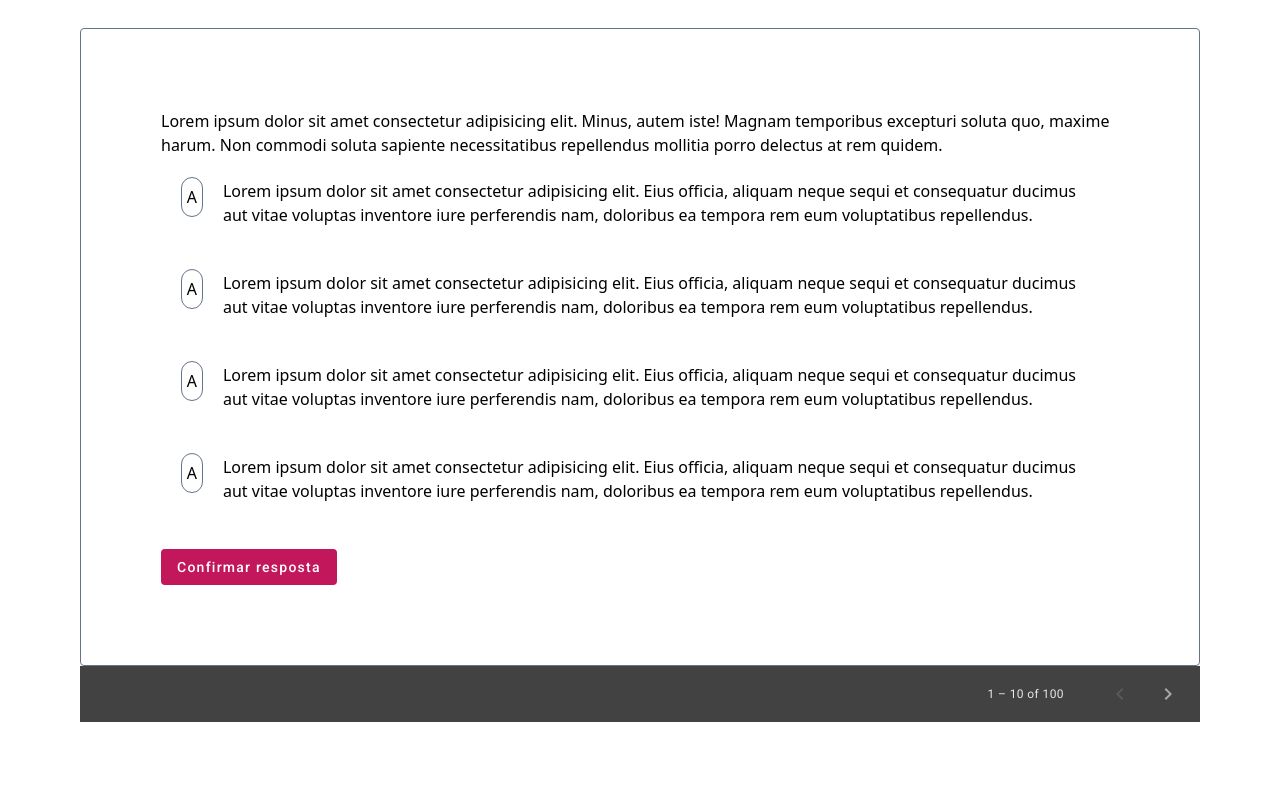
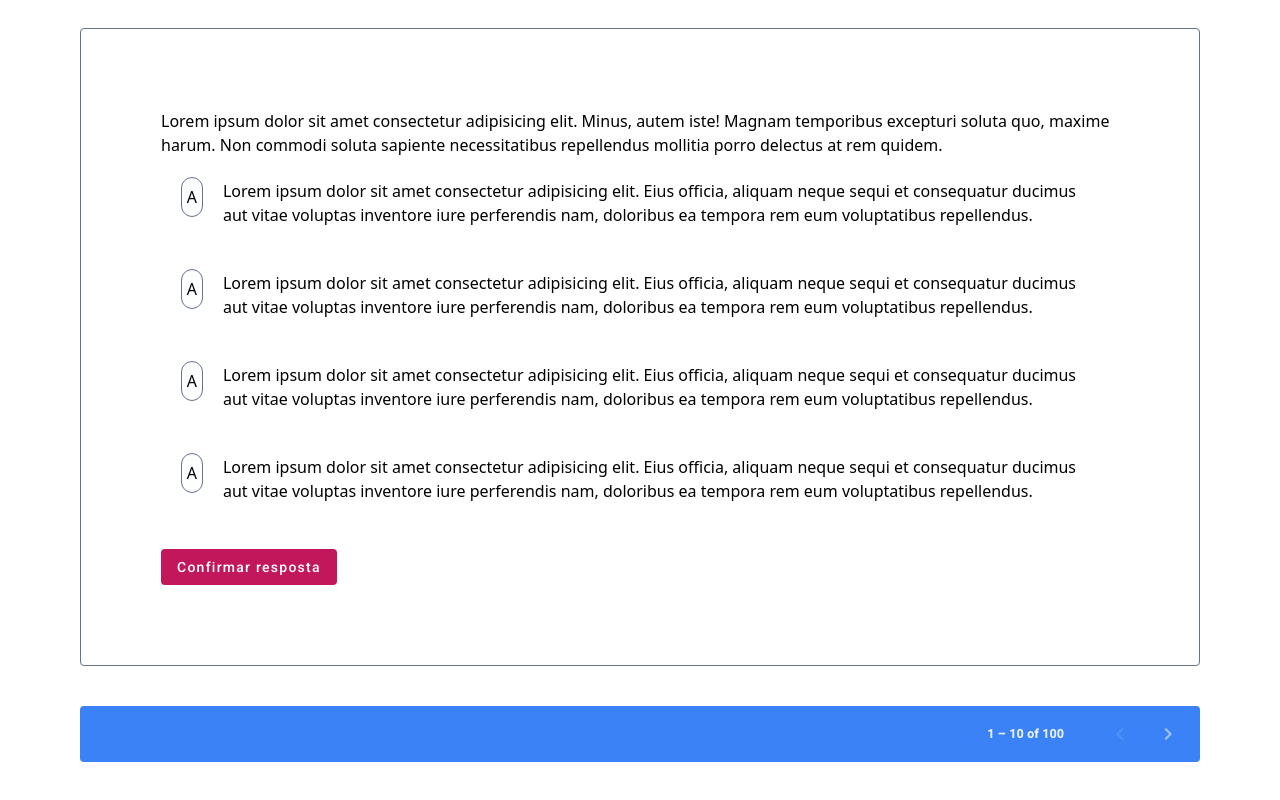
Before and after one commit to iCarlosAugusto/exam-certification-angular, an Angular app: page /questions in a window 1280 px wide. Shown: the part 1204-2004 px from the top of the page. Before the commit the page ends 1966 px from the top, so only its background shows below. Built offline with nearby package versions, Linux system fonts and the light colour scheme.

Commit message:
feat: :sparkles: bg pagination

```diff
--- a/src/app/components/pagination/pagination.component.html
+++ b/src/app/components/pagination/pagination.component.html
@@ -3,6 +3,7 @@
         [pageSize]="10"
         hidePageSize="true"
         aria-label="Selecione a página"
+        class="!bg-blue-500 !font-bold rounded mt-10"
         (page)="onPageChange($event)"
     >
     </mat-paginator>
```
